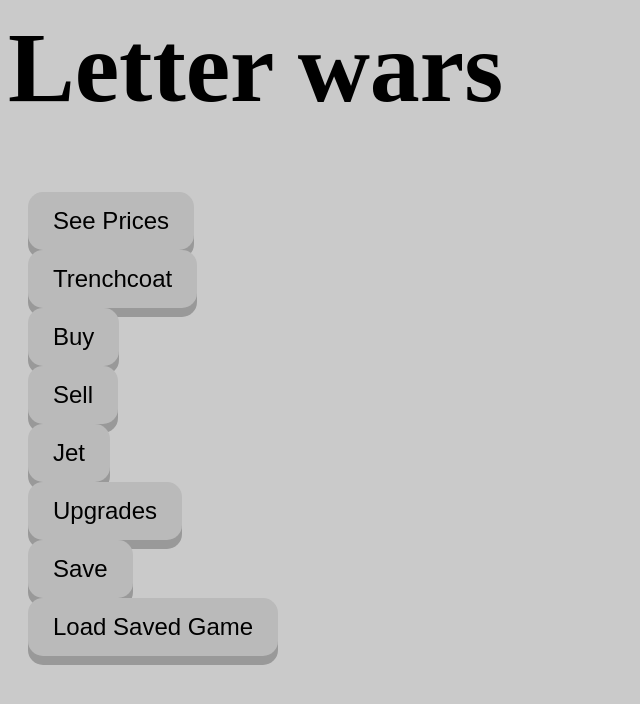
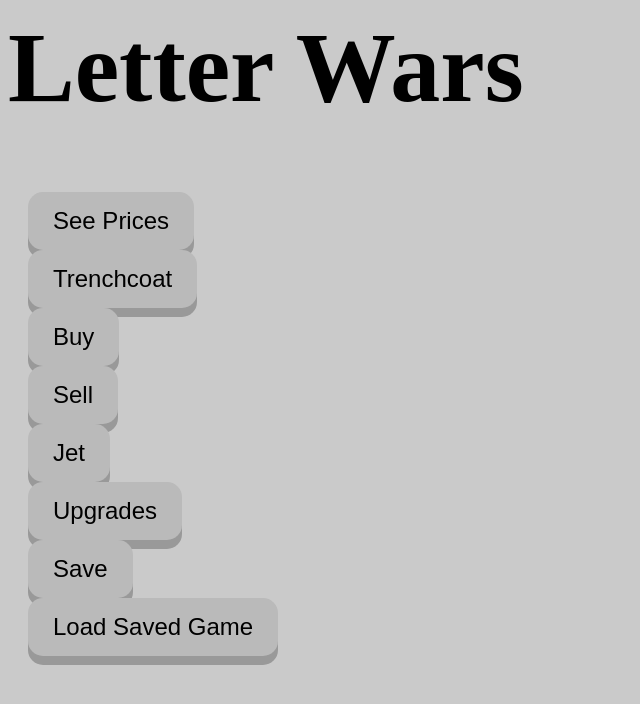
Before and after one commit to RyTonka/Hahaha, a plain HTML site: page index.html in a window 1280 px wide. Shown: the whole page, without its empty margins (0-640 px from the left). Drawn offline with Linux system fonts and the light colour scheme.

Commit message:
Update index.html

```diff
--- a/index.html
+++ b/index.html
@@ -1,7 +1,7 @@
 <!DOCTYPE html>
 <html>
 <head>
-<h1> Letter wars </h1>
+<h1> Letter Wars </h1>
 
 <link rel="stylesheet" href="index.css">
 
```
